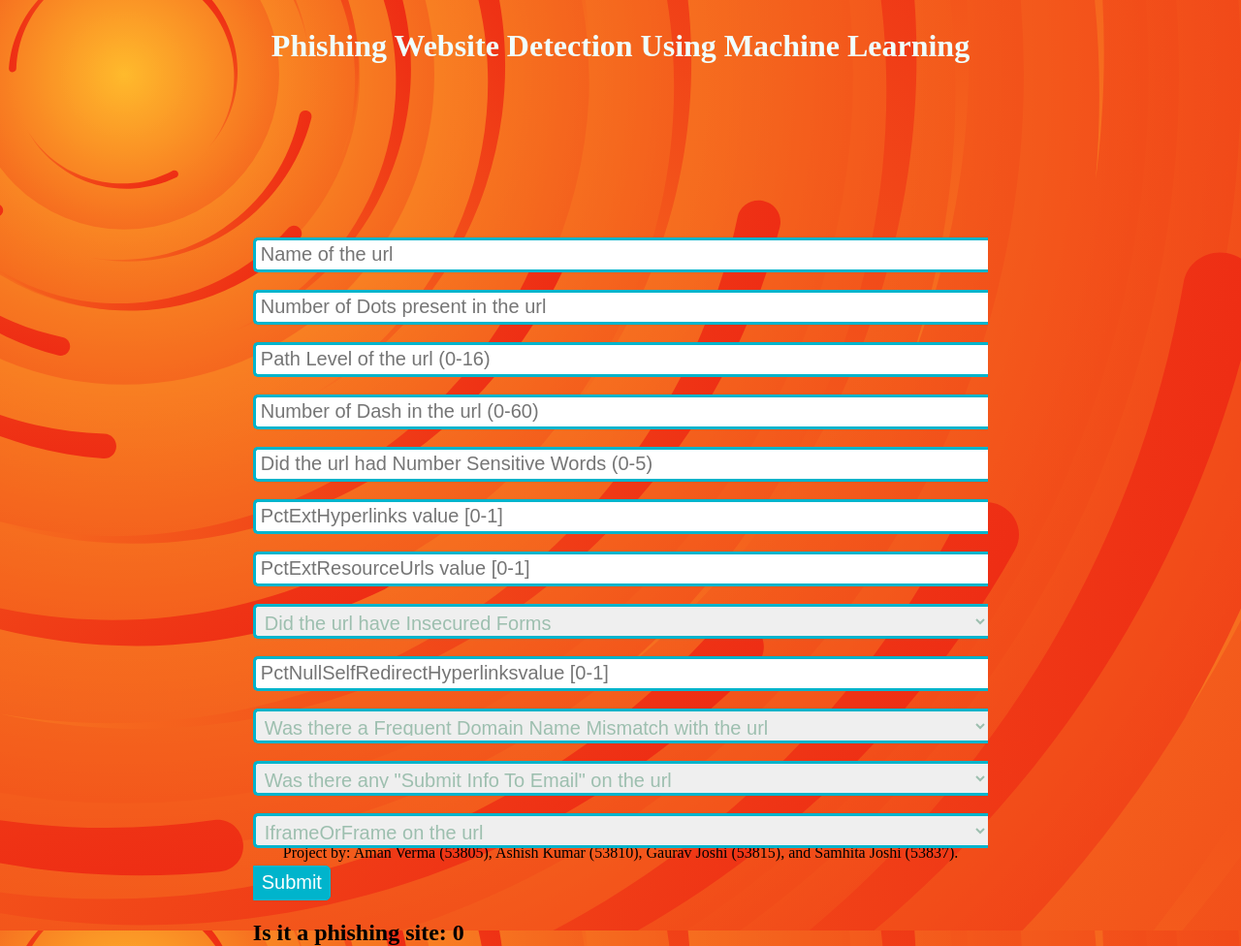
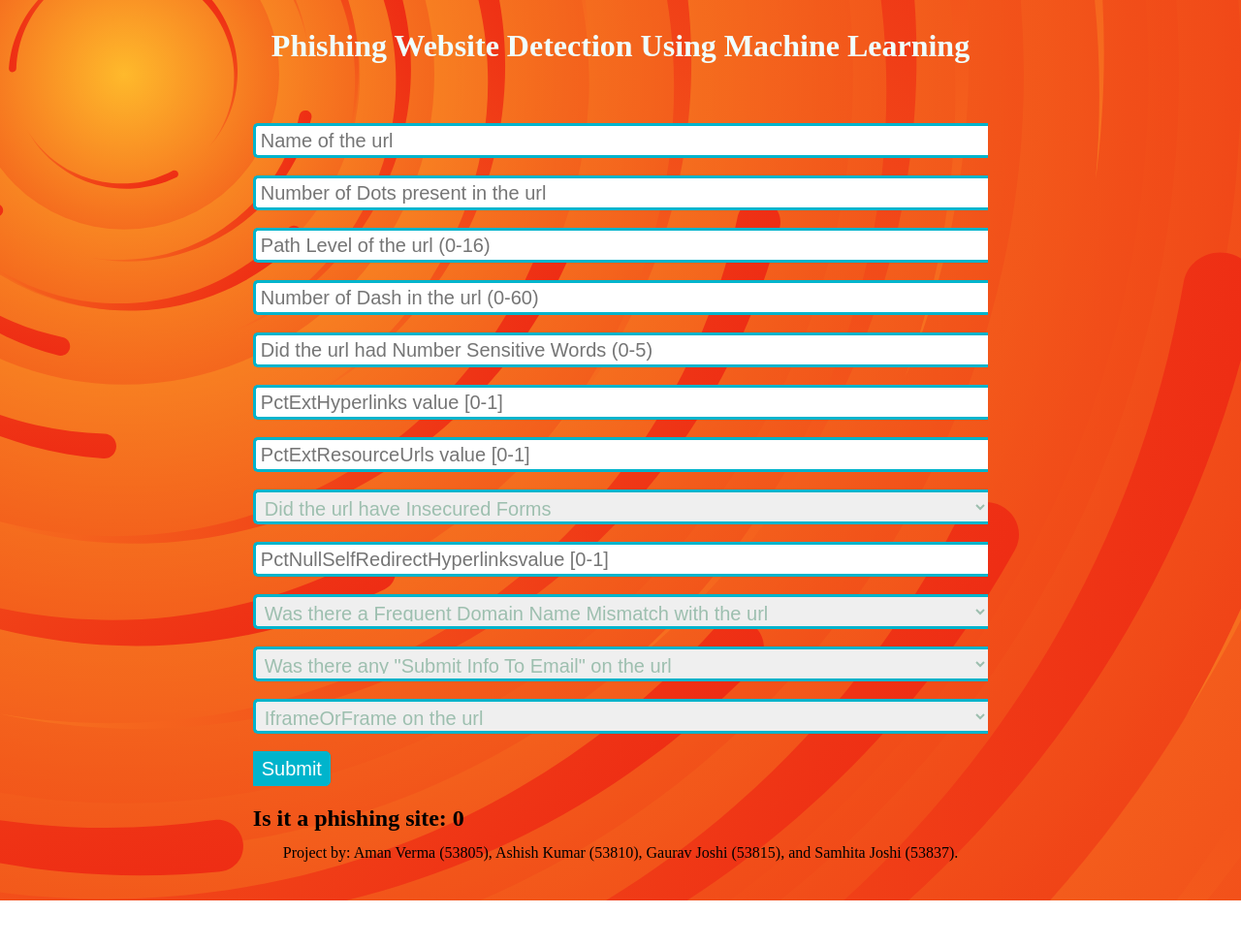
Before and after one commit to AmanV07/Final_Project, a Django app: page / in a window 1280 px wide. Shown: the whole page at 97% size. After the commit the page ends 929 px from the top, so only its background shows below. Run offline with Django 3.2, Linux system fonts and the light colour scheme.

Commit message:
fixed div.wrap alignment

```diff
--- a/polls/templates/index.html
+++ b/polls/templates/index.html
@@ -75,7 +75,7 @@
     div.wrap {
       width: 60%;
       position: relative;
-      top: 20%;
+      top: 5%;
       left: 20%;
     }
 
```
